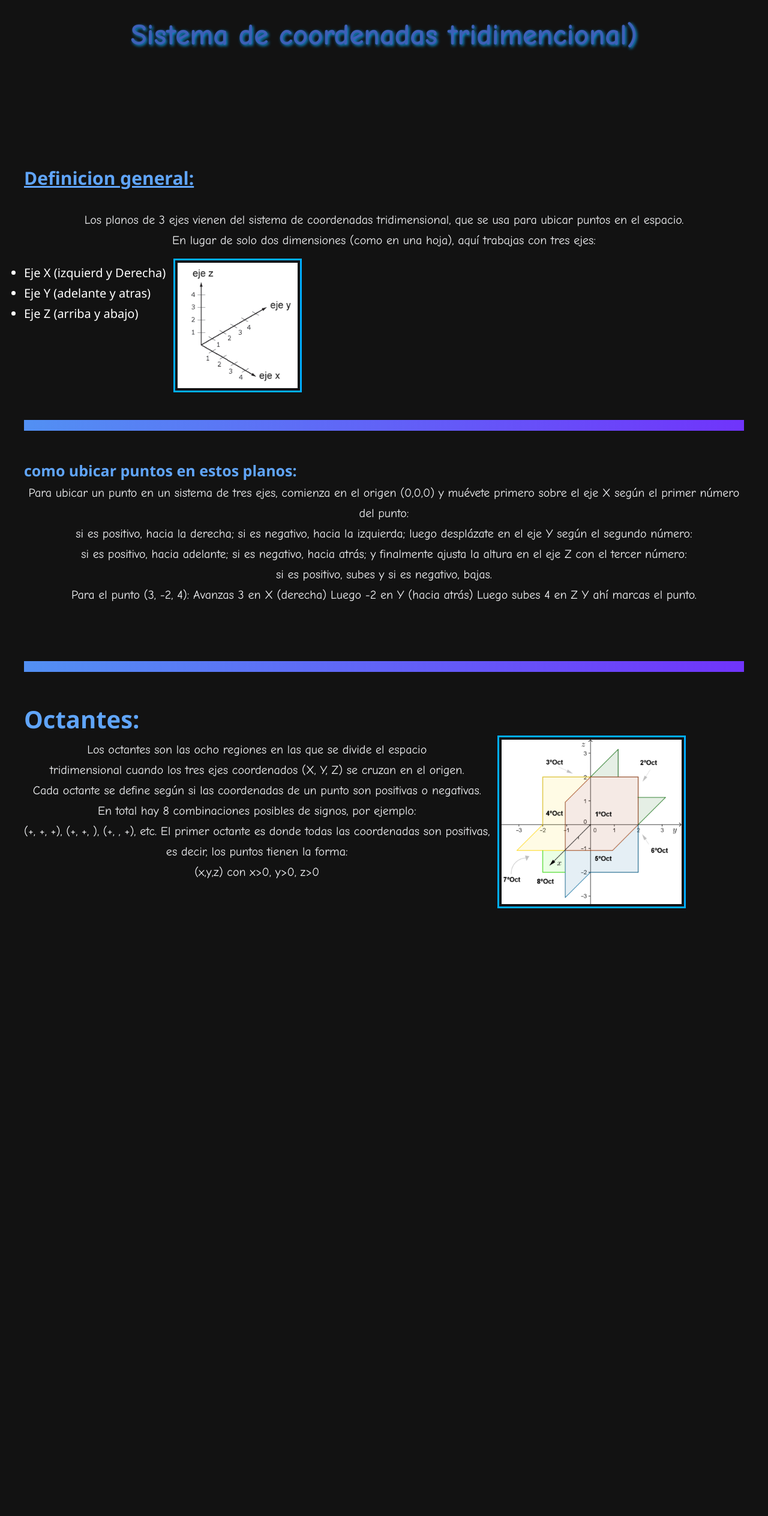
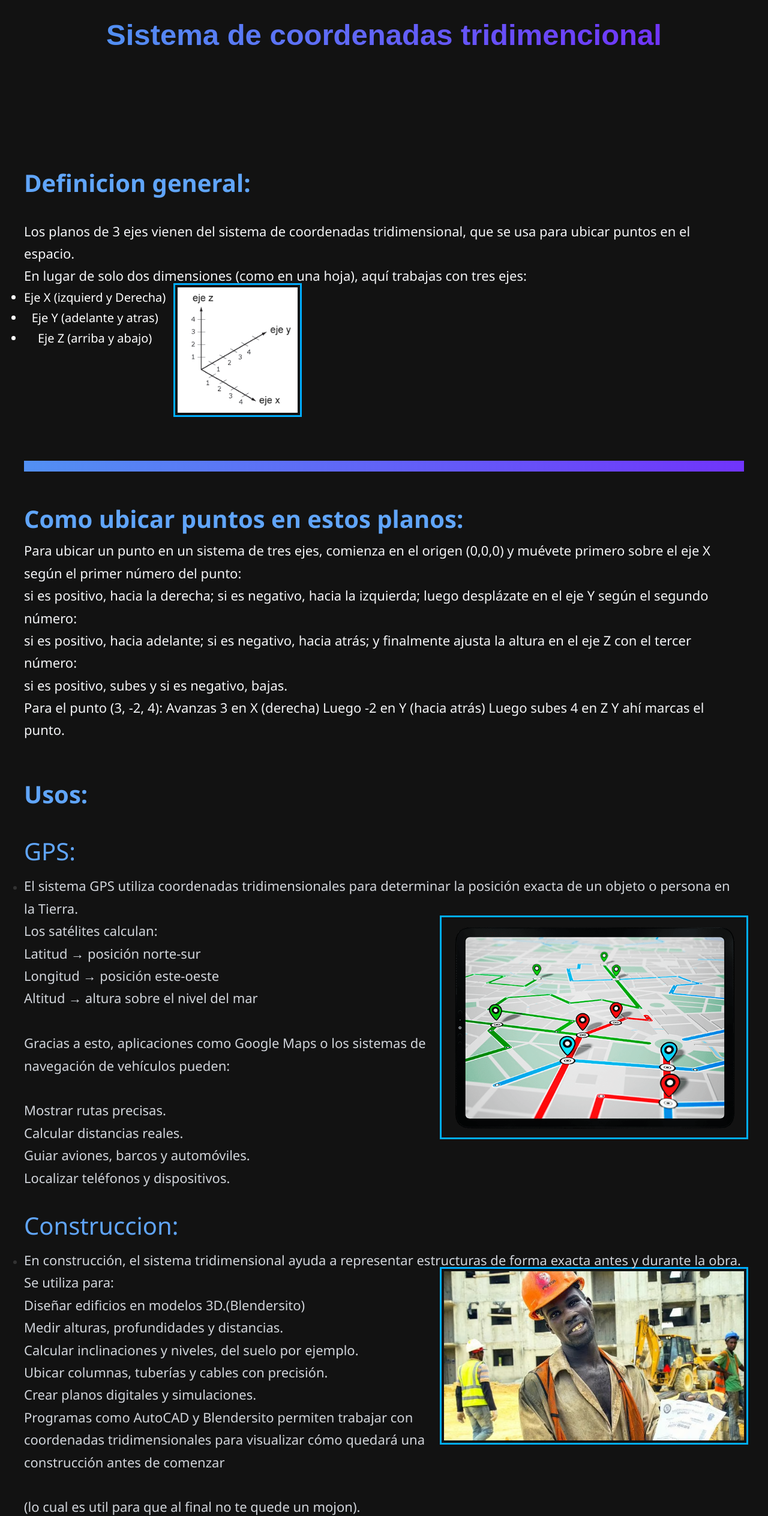
Before and after one commit to soulsilver0111-dot/HTML, a plain HTML site: page Planos.html in a window 1280 px wide. Shown: the part 273-2800 px from the top of the page at 60% size. Before the commit the page ends 1828 px from the top, so only its background shows below. Drawn offline with Linux system fonts and the light colour scheme; a web font is replaced by a local one.

Commit message:
Uptade-3

```diff
--- a/Planos.html
+++ b/Planos.html
@@ -30,14 +30,14 @@
     </nav>
 
     <div class="hero">
-        <h1>Guía de Estudio</h1>
-        <h2>Sistema de coordenadas tridimencional)</h2>
+        <h1 class="degradado-1-T">Guía de Estudio</h1>
+        <h2 class="degradado-1-T">Sistema de coordenadas tridimencional</h2>
     </div>
 
     <br />
     <br />
 
-    <h3>Definicion general:</h3> <br />
+    <h3 class="Haches">Definicion general:</h3> <br />
     <p class="texto">Los planos de 3 ejes vienen del sistema de coordenadas tridimensional, que se usa para ubicar
         puntos en el espacio.<br>
         En lugar de solo dos dimensiones (como en una hoja), aquí trabajas con tres ejes:
@@ -49,14 +49,13 @@
             <li>Eje Z (arriba y abajo)</li>
         </ul>
         <a href="imagenes/imagen8.png" target="_blank">
-        <img src="imagenes/imagen8.png" alt="Ejes 3D"  class="imagen-boton"  style="width: 200px;">
+            <img src="imagenes/imagen8.png" alt="Ejes 3D" class="imagen-boton" style="width: 200px;">
         </a>
     </div>
-    </p>
-
+    </p> <br>
     <hr class="degradado-1">
 
-    <h4>como ubicar puntos en estos planos:</h4>
+    <h4 class="Haches">Como ubicar puntos en estos planos:</h4>
 
     <p class="texto">Para ubicar un punto en un sistema de tres ejes, comienza en el origen (0,0,0) y muévete primero
         sobre el eje X según el primer número del punto:<br>
@@ -70,12 +69,52 @@
         Luego -2 en Y (hacia atrás)
         Luego subes 4 en Z
         Y ahí marcas el punto.
-    </p>
-    <br>  <!-- acuerdate de ponerl el video -->
+    </p> <br><br>
+
+    <h6 class="Haches">Usos:</h6> <br>
+    <p class="Haches">GPS:</p>
+    <ul class="trans">
+        <li>
+            <p class="texto">
+                El sistema GPS utiliza coordenadas tridimensionales para determinar la posición exacta de un objeto o
+                persona en la Tierra.<br> <img src="imagenes/imagen18.png" alt="GPS" class="trans-img trans-item img" style="float: right; width: 500px;">
+                Los satélites calculan:<br>
+                Latitud → posición norte-sur<br>
+                Longitud → posición este-oeste<br>
+                Altitud → altura sobre el nivel del mar<br><br>
+
+                Gracias a esto, aplicaciones como Google Maps o los sistemas de navegación de vehículos pueden:<br><br>
+
+                Mostrar rutas precisas.<br>
+                Calcular distancias reales.<br>
+                Guiar aviones, barcos y automóviles.<br>
+                Localizar teléfonos y dispositivos.<br>
+            </p>
+        </li>
+    </ul><br>
+
+    <p class="Haches">Construccion:</p>
+    <ul class="trans">
+        <li>
+            <p class="texto">
+                En construcción, el sistema tridimensional ayuda a representar estructuras de forma exacta antes y
+                durante la obra.<br><img src="imagenes/imagen19.png" alt="construcción" class="trans-img trans-item img" style="float: right; width: 500px;">
+                Se utiliza para:<br>
+                Diseñar edificios en modelos 3D.(Blendersito)<br>
+                Medir alturas, profundidades y distancias.<br>
+                Calcular inclinaciones y niveles, del suelo por ejemplo.<br>
+                Ubicar columnas, tuberías y cables con precisión.<br>
+                Crear planos digitales y simulaciones.<br>
+                Programas como AutoCAD y Blendersito permiten trabajar con coordenadas tridimensionales para visualizar cómo quedará una construcción antes de comenzar<br><br>
+                (lo cual es util para que al final no te quede un mojon).
+            </p>
+        </li>
+    </ul>
+
     <hr class="degradado-1">
 
-    <h5>Octantes:</h5>
-
+    <h5 class="Haches">Octantes:</h5>
+    <br>
     <div style="display: flex; align-items: flex-start; gap: 20px;">
         <p class="texto">
 
@@ -86,10 +125,10 @@
             (+, +, +), (+, +, ), (+, , +), etc. El primer
             octante es donde todas las coordenadas son positivas,<br> es decir, los puntos tienen la forma:<br>
             (x,y,z) con x>0, y>0, z>0
-            <br>   <!-- podrias poner algun ejemplo para añadir mas contenido -->
+            <br> <!-- podrias poner algun ejemplo para añadir mas contenido -->
         </p>
         <a href="imagenes/imagen9.png" target="_blank">
-            <img src="imagenes/imagen9.png" alt="octantes"  class="imagen-boton"  style="width: 300px;">
+            <img src="imagenes/imagen9.png" alt="octantes" class="imagen-boton" style="width: 300px;">
         </a>
 
     </div>
--- a/super2.css
+++ b/super2.css
@@ -1,11 +1,12 @@
 /* Decoracion de la pagina */
 
+@import url('https://fonts.googleapis.com/css2?family=Rethink+Sans:ital,wght@0,400..800;1,400..800&display=swap');
 
 /* <-- alinear texto */
 h1,
 h2,
-p {
-    font-family: 'Comic Sans MS', cursive;
+body {
+    font-family: 'Rethink Sans', sans-serif;
     text-decoration: wavy;
     text-align: center !important;
     margin-bottom: 20px;
@@ -21,11 +22,6 @@ p {
 .hero h1,
 .hero h2 {
     font-size: 49px;
-    /* <-- sombra del texto */
-    position: relative;
-    z-index: 1;
-    text-shadow: 2px 2px 5px rgb(14, 153, 228);
-
 }
 
 /* añadir margen */
@@ -34,22 +30,10 @@ body {
 
 }
 
-h3 {
-    font-size: 30px;
-    /* <-- tamaño */
-    color: #60a5fa;
-    /* <-- color */
-    text-decoration: underline;
-}
-
-h4 {
-    font-size: 25px;
-    color: #60a5fa;
-}
-
-h5 {
+.Haches {
     font-size: 40px;
     color: #60a5fa;
+    text-align: left;
 }
 
 .barra {
@@ -81,7 +65,7 @@ h5 {
 }
 
 .barra-links a {
-    font-family: 'Comic Sans MS', cursive;
+    font-family: 'Rethink Sans', sans-serif;
     display: block;
     padding: 0 12px;
     font-size: 20px;
@@ -114,6 +98,14 @@ h5 {
     margin: 45px 0;
 }
 
+.degradado-1-T {
+    background: linear-gradient(to right, #5290f3, #7034fb);
+    background-clip: text;
+    -webkit-background-clip: text;
+    -webkit-text-fill-color: transparent;
+    color: transparent;
+}
+
 .degradado-2 {
     border: 0;
     height: 18px;
@@ -122,7 +114,7 @@ h5 {
 }
 
 .degradado-2-T {
-        background: linear-gradient(to right, #5290f3, #2bf96c);
+    background: linear-gradient(to right, #5290f3, #2bf96c);
     background-clip: text;
     -webkit-background-clip: text;
     -webkit-text-fill-color: transparent;
@@ -130,8 +122,9 @@ h5 {
 }
 
 .texto {
-    font-size: 20px;
+    font-size: 22px;
     color: #f3f4f6;
+    text-align: left;
 }
 
 .imagen-boton {
@@ -203,9 +196,6 @@ h2 {
     box-shadow: 0 12px 30px rgba(225, 29, 138, 0.12);
 }
 
-.btn {
-    background: linear-gradient(90deg, #ec4899, #3b82f6);
-}
 
 .trans {
     text-align: left !important;
@@ -233,7 +223,7 @@ h2 {
 
 .trans-text {
     flex: 1;
-    font-size: 20px;
+    font-size: 22px;
 }
 
 .trans-item img {
@@ -259,7 +249,7 @@ h2 {
     border: none;
     cursor: pointer;
     font-weight: bold;
-    font-size: 1rem;
+    font-size: 1.3rem;
     display: flex;
     justify-content: space-between;
     align-items: center;
```
Also changed, not shown: Transformaciones.html (+8 -8 lines), imagenes/imagen18.png (added), imagenes/imagen19.png (added).
